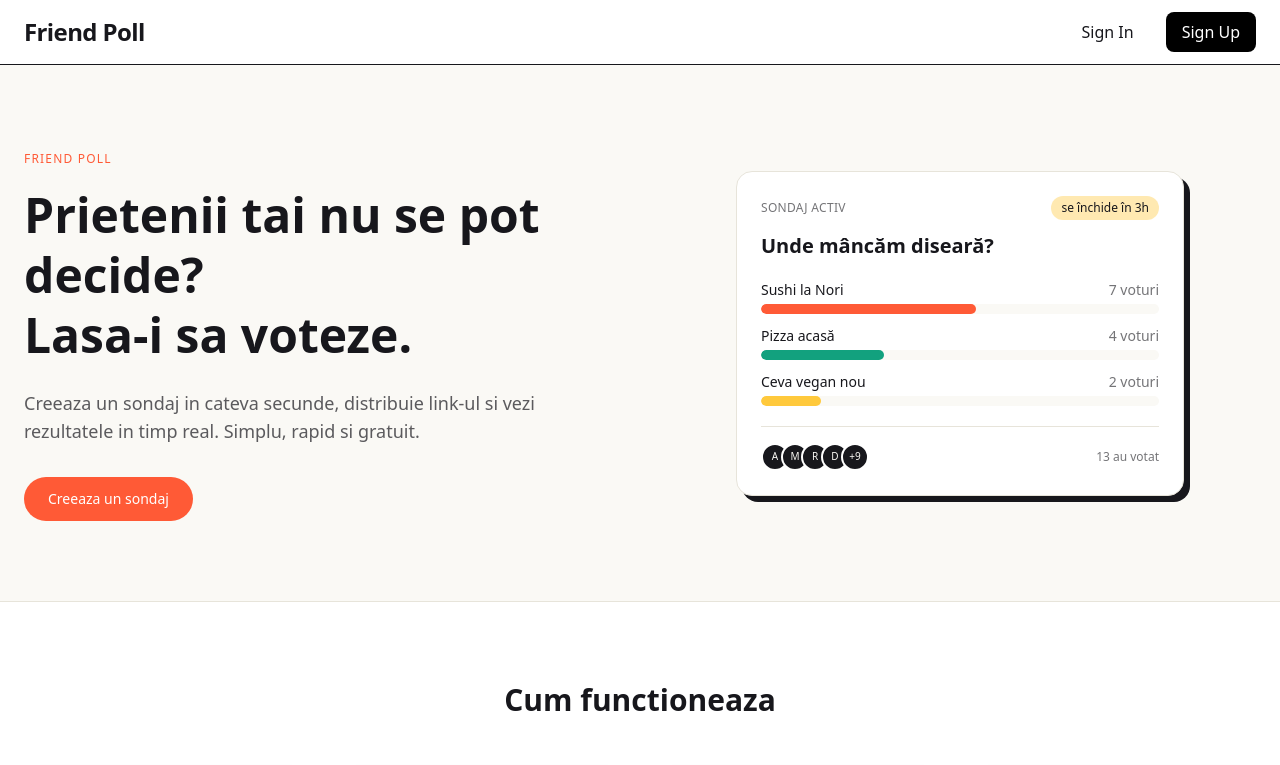
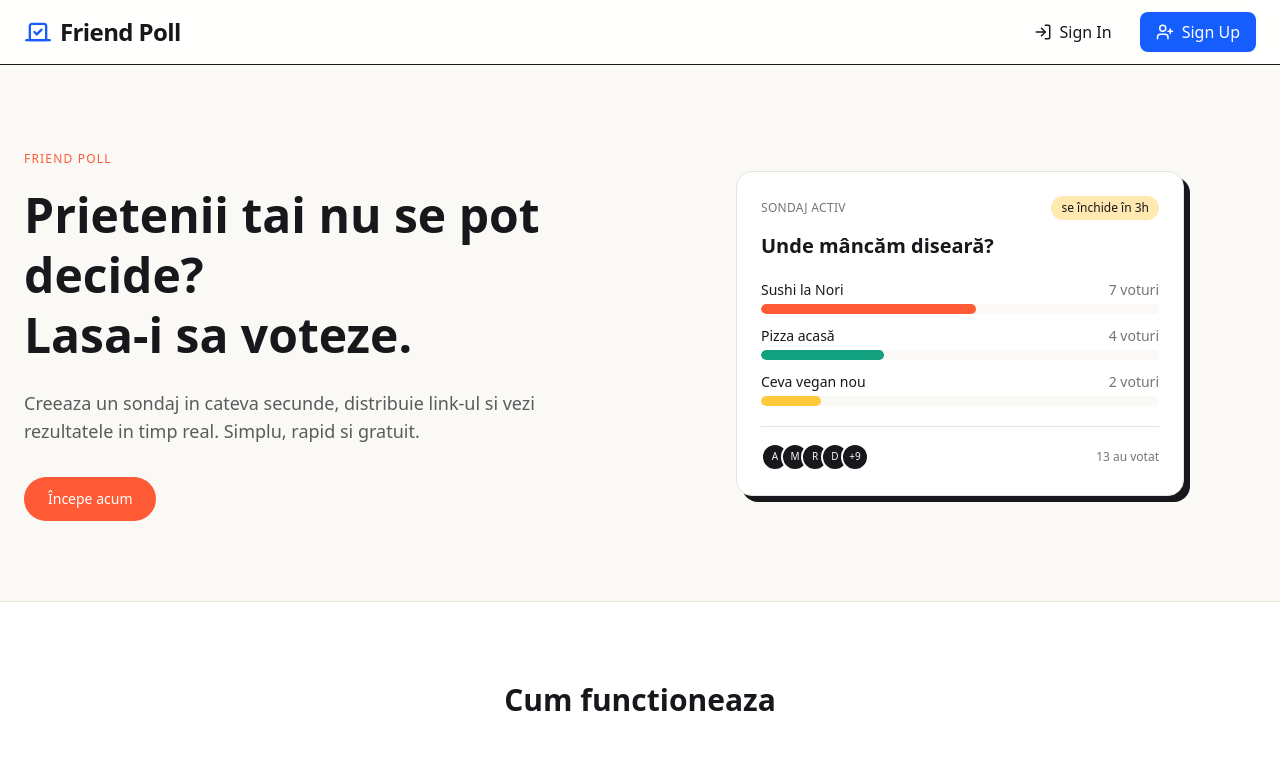
Before and after one commit to Georgiana-MelaniaGheorghe/friends-polls, a Next.js app: page / in a window 1280 px wide. Shown: the top 765 px of the page. Built offline with nearby package versions, Linux system fonts and the light colour scheme; no server answers.

Commit message:
button create link

```diff
--- a/app/page.tsx
+++ b/app/page.tsx
@@ -1,5 +1,6 @@
 import Link from "next/link";
 import PollCard from "@/components/home/PollCard";
+import { auth } from "@clerk/nextjs/server";
 
 const steps = [
   {
@@ -23,8 +24,9 @@ const steps = [
     text: "Rezultatele se actualizeaza in timp real pana inchizi sondajul.",
   },
 ];
+ const { userId } = await auth();
+export default function Home() {
 
-export default function Home() {
   return (
     <main className="min-h-screen bg-paper text-ink">
       <section className="mx-auto grid max-w-7xl gap-12 px-6 py-20 md:grid-cols-2 md:items-center">
@@ -45,12 +47,12 @@ export default function Home() {
           </p>
 
           <div className="mt-8 flex flex-wrap gap-4">
-            <Link
-              href="/poll/new"
-              className="rounded-full bg-coral px-6 py-3 font-mono text-sm text-white transition hover:opacity-90"
-            >
-              Creeaza un sondaj
-            </Link>
+         <Link
+  href="/sign-in?redirect_url=/poll/new"
+  className="rounded-full bg-coral px-6 py-3 font-mono text-sm text-white transition hover:opacity-90"
+>
+  {userId ? "Creează un sondaj" : "Începe acum"}
+</Link>
 
             {/* <Link
               href="/sign-in"
--- a/components/layout/Navbar.tsx
+++ b/components/layout/Navbar.tsx
@@ -1,34 +1,45 @@
 import Link from "next/link";
 import { auth } from "@clerk/nextjs/server";
 import { UserButton } from "@clerk/nextjs";
+
+import {
+  LayoutDashboard,
+  PlusCircle,
+  LogIn,
+  UserPlus,
+  Vote,
+} from "lucide-react";
 
 export default async function Navbar() {
   const { userId } = await auth();
 
   return (
-    <header className="border-b bg-white">
+    <header className="sticky top-0 z-50 border-b bg-white/90 backdrop-blur">
       <div className="mx-auto flex h-16 max-w-7xl items-center justify-between px-6">
         <Link
           href="/"
-          className="text-2xl font-bold tracking-tight"
+          className="flex items-center gap-2 text-2xl font-bold tracking-tight transition hover:opacity-80"
         >
-          Friend Poll
+          <Vote className="h-7 w-7 text-blue-600" />
+          <span>Friend Poll</span>
         </Link>
 
-        <nav className="flex items-center gap-4">
+        <nav className="flex items-center gap-3">
           {userId ? (
             <>
               <Link
                 href="/dashboard"
-                className="rounded-lg px-4 py-2 hover:bg-gray-100"
+                className="flex items-center gap-2 rounded-lg px-4 py-2 transition hover:bg-gray-100"
               >
+                <LayoutDashboard size={18} />
                 Dashboard
               </Link>
 
               <Link
                 href="/poll/new"
-                className="rounded-lg bg-black px-4 py-2 text-white hover:bg-gray-800"
+                className="flex items-center gap-2 rounded-lg bg-blue-600 px-4 py-2 font-medium text-white transition hover:bg-blue-700"
               >
+                <PlusCircle size={18} />
                 Create Poll
               </Link>
 
@@ -38,15 +49,17 @@ export default async function Navbar() {
             <>
               <Link
                 href="/sign-in"
-                className="rounded-lg px-4 py-2 hover:bg-gray-100"
+                className="flex items-center gap-2 rounded-lg px-4 py-2 transition hover:bg-gray-100"
               >
+                <LogIn size={18} />
                 Sign In
               </Link>
 
               <Link
                 href="/sign-up"
-                className="rounded-lg bg-black px-4 py-2 text-white hover:bg-gray-800"
+                className="flex items-center gap-2 rounded-lg bg-blue-600 px-4 py-2 font-medium text-white transition hover:bg-blue-700"
               >
+                <UserPlus size={18} />
                 Sign Up
               </Link>
             </>
--- a/package.json
+++ b/package.json
@@ -4,7 +4,7 @@
   "private": true,
   "scripts": {
     "dev": "next dev",
-   "build": "prisma generate && next build",
+    "build": "prisma generate && next build",
     "start": "next start",
     "lint": "eslint"
   },
@@ -14,7 +14,7 @@
     "@prisma/client": "^6.19.3",
     "@supabase/ssr": "^0.12.3",
     "@supabase/supabase-js": "^2.110.8",
-    "lucide-react": "^1.26.0",
+    "lucide-react": "^1.28.0",
     "next": "16.2.11",
     "prisma": "^6.19.3",
     "react": "19.2.4",
```
Also changed, not shown: 1 other file (tests, documents, lock files or other folders).
